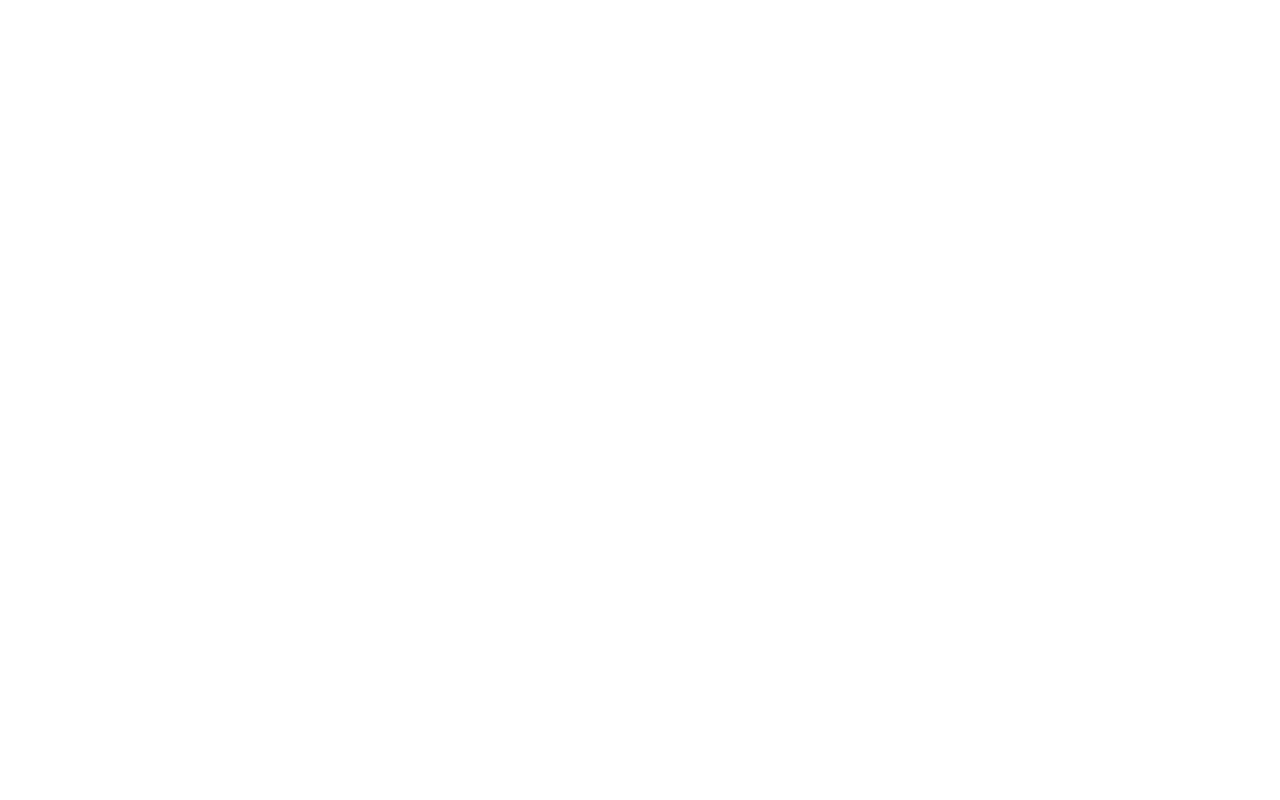
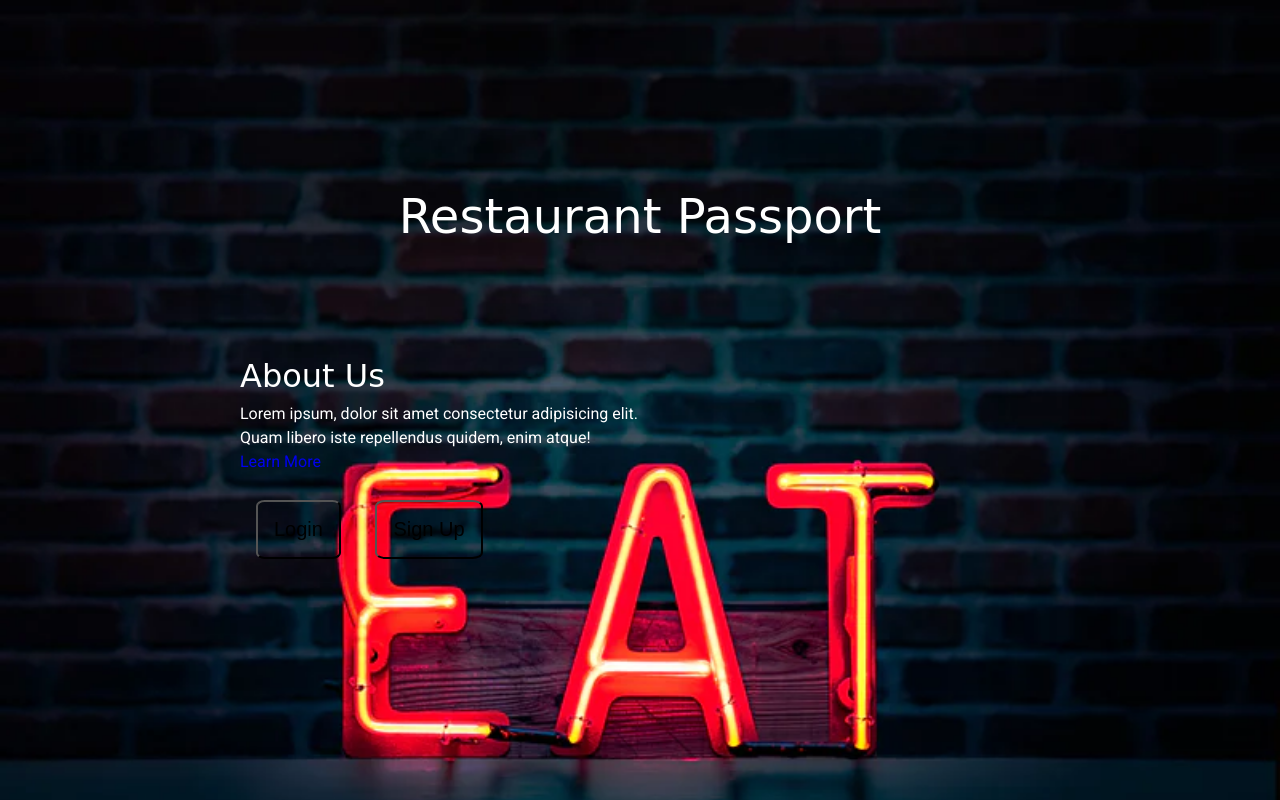
Before and after one commit to BW-Restaurant-Passport-3/Marketing-Page, a plain HTML site: page passport/index.html in a window 1280 px wide. Drawn offline with Linux system fonts and the light colour scheme; a web font is replaced by a local one.

Commit message:
added bg img to the header/banner in the homepage. styled the page a bit

```diff
--- a/passport/index.html
+++ b/passport/index.html
@@ -4,9 +4,29 @@
     <meta name="viewport" content="width=device-width, initial-scale=1.0">
     <meta http-equiv="X-UA-Compatible" content="ie=edge">
     <link rel="stylesheet" href="css/index.css">
+    <link href="https://fonts.googleapis.com/css?family=Roboto&display=swap" rel="stylesheet">
+    <link href="https://fonts.googleapis.com/css?family=Inria+Serif&display=swap" rel="stylesheet">
     <title>Document</title>
 </head>
 <body>
 
+    <section>
+        <div class="container home">
+            <header>
+                <h1>Restaurant Passport</h1>
+                <h2>About Us</h2>
+                <p>
+                    Lorem ipsum, dolor sit amet consectetur adipisicing elit. <br>
+                    Quam libero iste repellendus quidem, enim atque! <br>
+                    <a href="#">Learn More</a>
+                </p>
+                <button><a href="#">Login</a></button>
+                <button><a href="#">Sign Up</a></button>
+            </header>
+        </div>
+
+    </section>
+
+
 </body>
 </html>
--- a/passport/less/global.less
+++ b/passport/less/global.less
@@ -0,0 +1,46 @@
+* {
+    box-sizing: border-box;
+  }
+
+  html {
+    font-size: 62.5%;
+  }
+
+  html, body {
+    font-family: 'Roboto', sans-serif;
+  }
+
+  h1, h2, h3, h4, h5 {
+    font-family: 'Indie Flower', cursive;
+  }
+
+  h1 {
+    font-size: 4rem;
+  }
+
+  h2 {
+    font-size: 3.2rem;
+    padding-bottom: 10px;
+  }
+
+  h4 {
+    font-size: 2.5rem;
+    padding-bottom: 10px;
+  }
+
+  p {
+    line-height: 1.5;
+    font-size: 1.6rem;
+    padding-bottom: 10px;
+  }
+
+  img {
+    max-width: 100%;
+    height: auto;
+  }
+
+  .container {
+    max-width: 800px;
+    width: 100%;
+    margin: 0 auto;
+  }
--- a/passport/less/home-page.less
+++ b/passport/less/home-page.less
@@ -0,0 +1,51 @@
+body {
+
+    background-image: url("img/image.png");
+    width: 100%;
+    height: 100%;
+    position: fixed;
+    background-repeat: no-repeat;
+    background-position: center center;
+    background-size: cover;
+    background-attachment: fixed;
+
+    .home {
+        color: white;
+        padding-top: 15%;
+
+        a {
+            text-decoration: none;
+        }
+
+        h1 {
+            font-size: 48px;
+            padding-bottom: 15%;
+            text-align: center;
+        }
+
+        button {
+
+            padding: 2%;
+            margin: 2%;
+            background: none;
+            border-radius: 10%;
+
+            a {
+                font-size: 20px;
+                color: black;
+            }
+        }
+    }
+}
+
+
+// body {
+//         .background-img {
+//             width: 100%;
+//             height: 90vh;
+//             background-repeat: no-repeat;
+//             background-position: center center;
+//             background-size: cover;
+//             background-attachment: fixed;
+//         }
+//     }
--- a/passport/less/index.less
+++ b/passport/less/index.less
@@ -0,0 +1,7 @@
+@import "variables.less";
+@import "mixins.less";
+@import "reset.less";
+@import "global.less";
+@import "navigation.less";
+@import "footer.less";
+@import "home-page.less";
```
Also changed, not shown: passport/css/img/image.png (added), passport/css/index.css, 1 other file.
